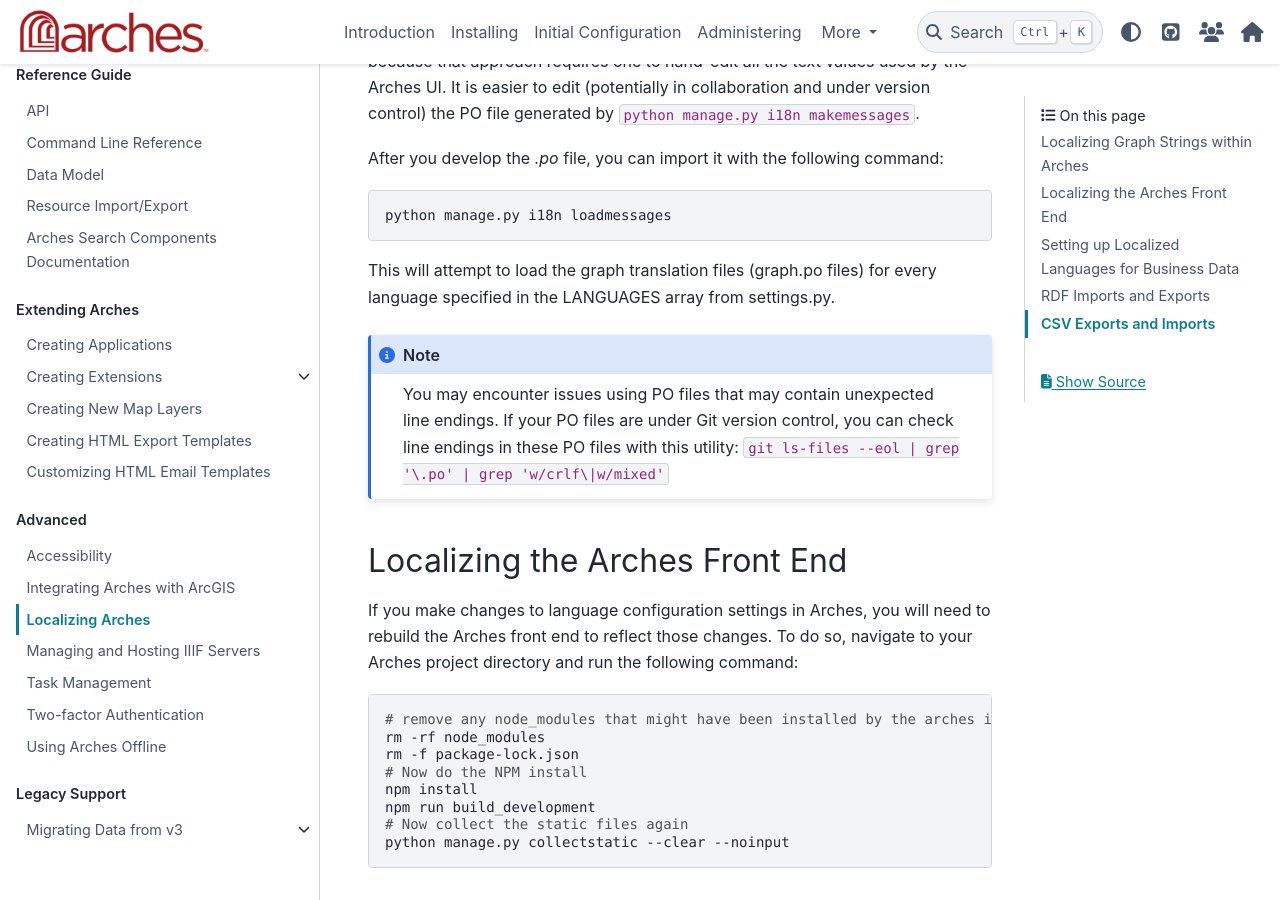
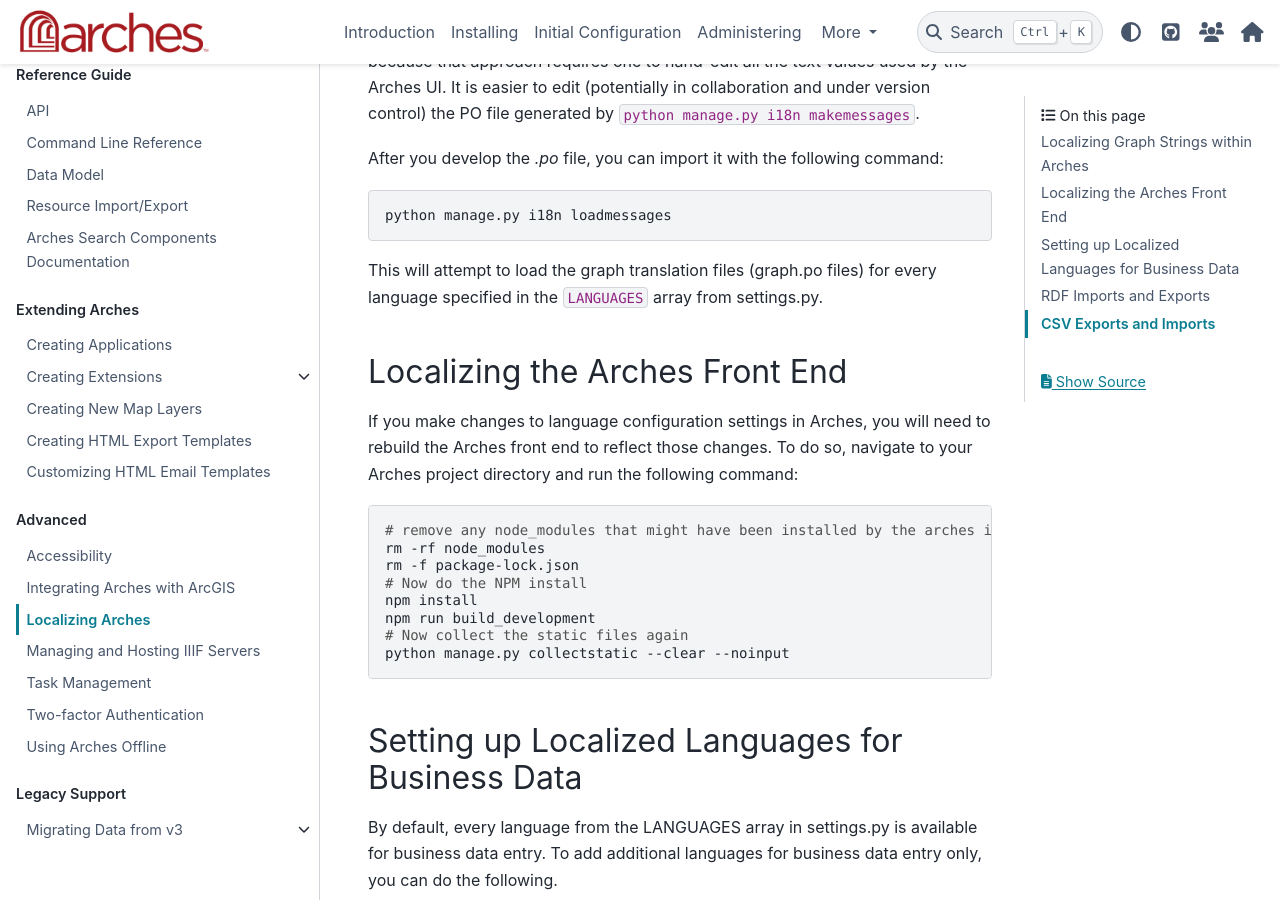
Before and after one commit to archesproject/arches-docs, a Sphinx documentation site: the page built from docs/developing/advanced/localizing-arches.rst, in a window 1280 px wide and 900 px high, scrolled down 2246 px. Built offline with Sphinx 7.4.7 and the PyData theme 0.15.4, drawn with Linux system fonts in a browser that asks for light colours.

Commit message:
Removed line ending note

```diff
--- a/docs/developing/advanced/localizing-arches.rst
+++ b/docs/developing/advanced/localizing-arches.rst
@@ -102,12 +102,8 @@
 
     python manage.py i18n loadmessages
 
-This will attempt to load the graph translation files (graph.po files) for every language specified in the LANGUAGES array from settings.py.
+This will attempt to load the graph translation files (graph.po files) for every language specified in the ``LANGUAGES`` array from settings.py.
 
-
-.. note::
-  You may encounter issues using PO files that may contain unexpected line endings. If your PO files are under Git version control, you can check line endings in these PO files with this utility:
-  ``git ls-files --eol | grep '\.po' | grep 'w/crlf\|w/mixed'``
 
 
 
```
